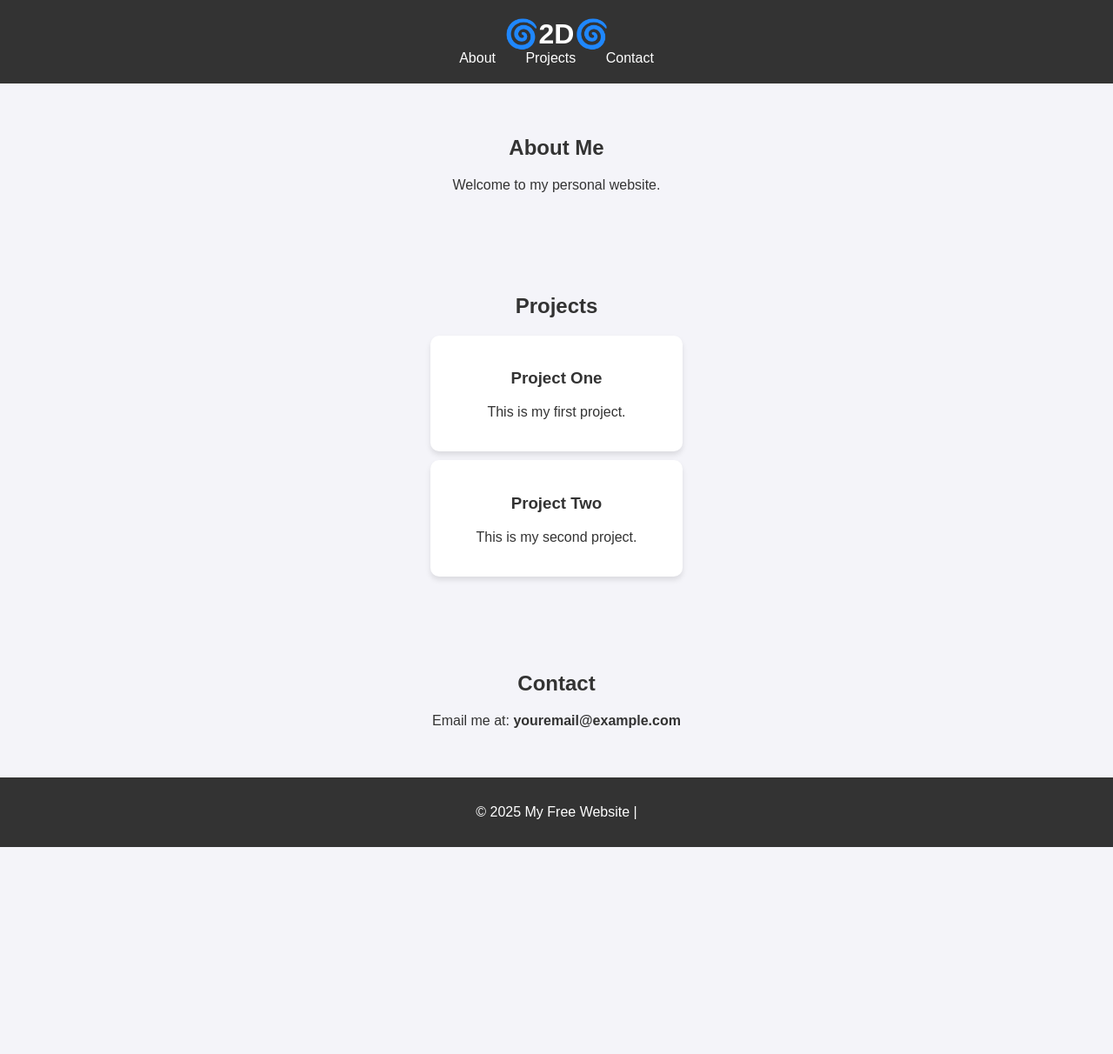
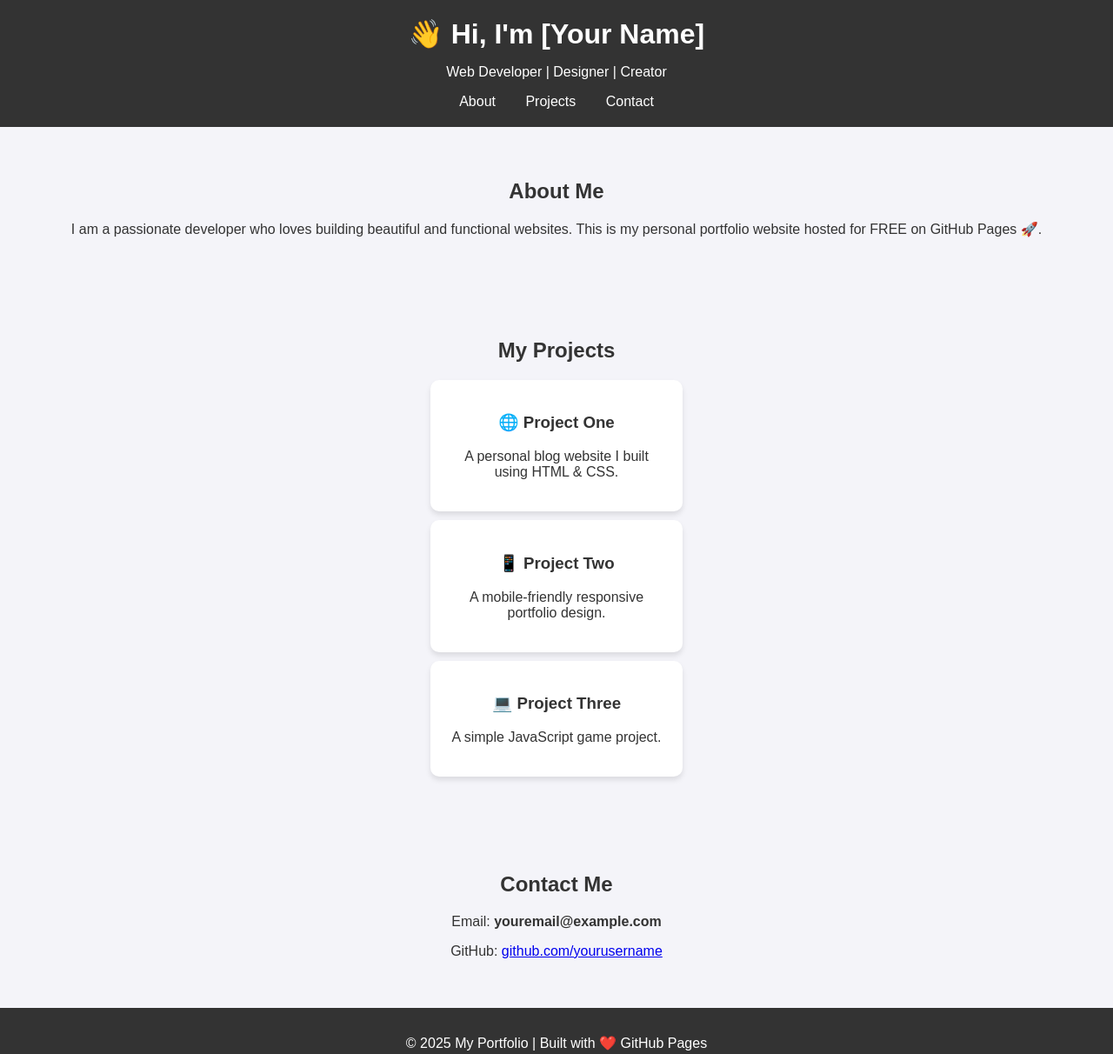
Before and after one commit to twodhacker-tech/tdhcker.github.io, a plain HTML site: page index.html in a window 1280 px wide. Shown: the whole page at 87% size. Before the commit the page ends 974 px from the top, so only its background shows below. Drawn offline with Linux system fonts and the light colour scheme.

Commit message:
index.html

```diff
--- a/index.html
+++ b/index.html
@@ -3,13 +3,15 @@
 <head>
   <meta charset="UTF-8">
   <meta name="viewport" content="width=device-width, initial-scale=1.0">
-  <title>My Free Website</title>
+  <title>My Portfolio</title>
   <link rel="stylesheet" href="style.css">
 </head>
 <body>
 
+  <!-- Header -->
   <header>
-    <h1>🌀2D🌀</h1>
+    <h1>👋 Hi, I'm [Your Name]</h1>
+    <p>Web Developer | Designer | Creator</p>
     <nav>
       <a href="#about">About</a>
       <a href="#projects">Projects</a>
@@ -17,34 +19,45 @@
     </nav>
   </header>
 
+  <!-- About -->
   <section id="about">
     <h2>About Me</h2>
     <p>
-      Welcome to my personal website.
+      I am a passionate developer who loves building beautiful and functional websites.
+      This is my personal portfolio website hosted for FREE on GitHub Pages 🚀.
     </p>
   </section>
 
+  <!-- Projects -->
   <section id="projects">
-    <h2>Projects</h2>
-    <div class="card">
-      <h3>Project One</h3>
-      <p>This is my first project.</p>
-    </div>
-    <div class="card">
-      <h3>Project Two</h3>
-      <p>This is my second project.</p>
+    <h2>My Projects</h2>
+    <div class="projects">
+      <div class="card">
+        <h3>🌐 Project One</h3>
+        <p>A personal blog website I built using HTML & CSS.</p>
+      </div>
+      <div class="card">
+        <h3>📱 Project Two</h3>
+        <p>A mobile-friendly responsive portfolio design.</p>
+      </div>
+      <div class="card">
+        <h3>💻 Project Three</h3>
+        <p>A simple JavaScript game project.</p>
+      </div>
     </div>
   </section>
 
+  <!-- Contact -->
   <section id="contact">
-    <h2>Contact</h2>
-    <p>Email me at: <b>youremail@example.com</b></p>
+    <h2>Contact Me</h2>
+    <p>Email: <b>youremail@example.com</b></p>
+    <p>GitHub: <a href="https://github.com/yourusername" target="_blank">github.com/yourusername</a></p>
   </section>
 
+  <!-- Footer -->
   <footer>
-    <p>© 2025 My Free Website |</p>
+    <p>© 2025 My Portfolio | Built with ❤️ GitHub Pages</p>
   </footer>
 
-  <script src="script.js"></script>
 </body>
 </html>
```
